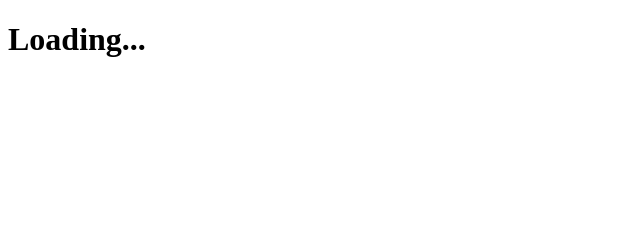
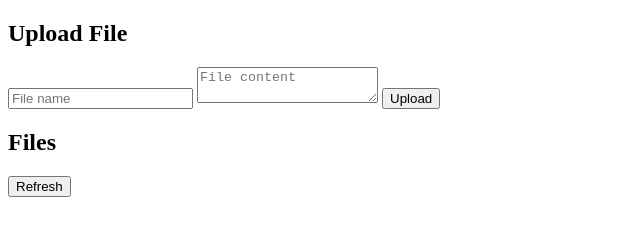
Before and after one commit to TwoPros/Test-Nodejs, a website: page index.html in a window 1280 px wide. Shown: the whole page, without its empty margins (0-640 px from the left). Drawn offline with Linux system fonts and the light colour scheme.

Commit message:
Update index.html

```diff
--- a/index.html
+++ b/index.html
@@ -1,21 +1,60 @@
 <!DOCTYPE html>
 <html>
-<head>
-    <title>Connect Frontend & Backend</title>
-</head>
 <body>
 
-<h1 id="text">Loading...</h1>
+<h2>Upload File</h2>
+<input id="filename" placeholder="File name">
+<textarea id="content" placeholder="File content"></textarea>
+<button onclick="upload()">Upload</button>
+
+<h2>Files</h2>
+<button onclick="loadFiles()">Refresh</button>
+<ul id="list"></ul>
+
 <script>
-    fetch("/api/index.js")
-        .then(res => res.json())
-        .then(data => {
-            document.getElementById("text").innerText =
-            data.name + " - " + data.skill;
-        })
-        .catch(err => {
-            console.log(err);
-        });
+async function upload() {
+    const name = document.getElementById("filename").value;
+    const content = document.getElementById("content").value;
+
+    await fetch("/api/upload", {
+        method: "POST",
+        headers: {
+            "Content-Type": "application/json"
+        },
+        body: JSON.stringify({ name, content })
+    });
+
+    loadFiles();
+}
+
+async function loadFiles() {
+    const res = await fetch("/api/list");
+    const files = await res.json();
+
+    const ul = document.getElementById("list");
+    ul.innerHTML = "";
+
+    files.forEach(file => {
+        const li = document.createElement("li");
+        li.innerHTML = `
+            ${file.name}
+            <button onclick="deleteFile('${file.id}')">Delete</button>
+        `;
+        ul.appendChild(li);
+    });
+}
+
+async function deleteFile(id) {
+    await fetch("/api/delete", {
+        method: "POST",
+        headers: {
+            "Content-Type": "application/json"
+        },
+        body: JSON.stringify({ id })
+    });
+
+    loadFiles();
+}
 </script>
 
 </body>
```
